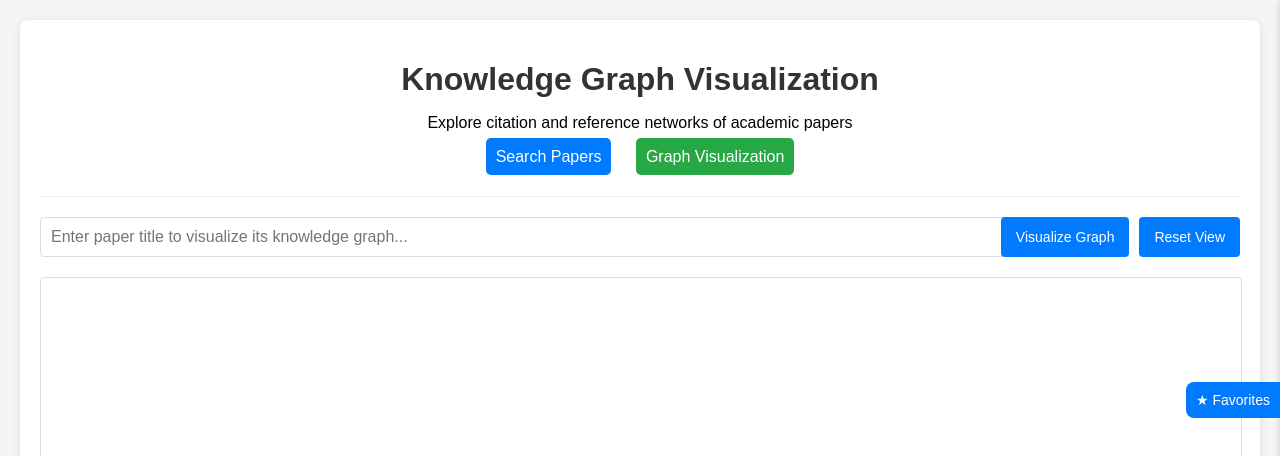
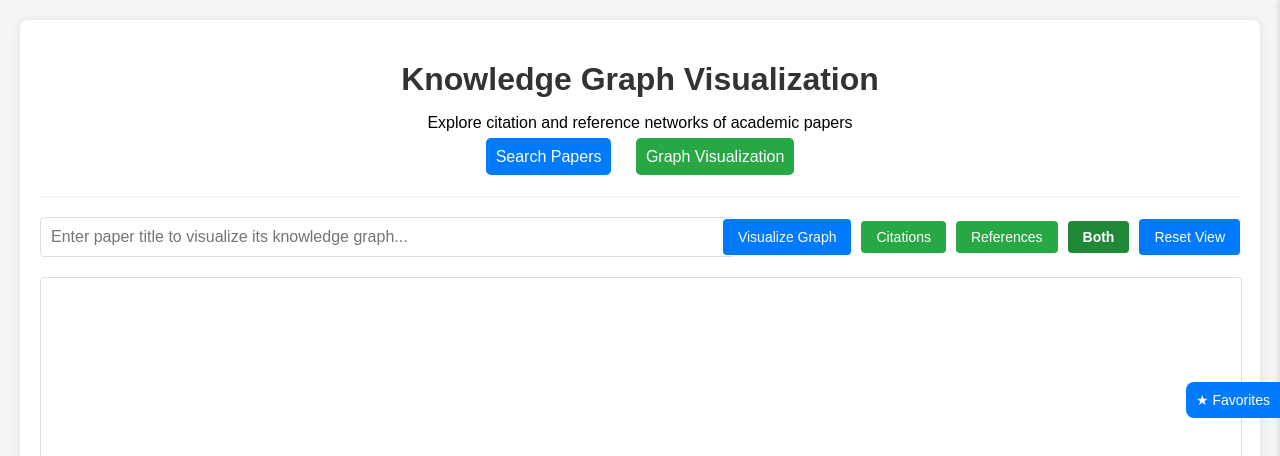
Before and after one commit to cjm-sfw/Mycopilot, a FastAPI app: page /graph in a window 1280 px wide. Shown: the top 456 px of the page. Run offline with FastAPI, Linux system fonts and the light colour scheme.

Commit message:
Add toggle buttons to switch between citations, references, and combined view in graph visualization

```diff
--- a/frontend/templates/graph.html
+++ b/frontend/templates/graph.html
@@ -41,6 +41,31 @@
             margin-bottom: 20px;
             flex-wrap: wrap;
             gap: 10px;
+        }
+
+        .graph-controls {
+            display: flex;
+            gap: 10px;
+            align-items: center;
+        }
+
+        .toggle-btn {
+            padding: 8px 15px;
+            background-color: #28a745;
+            color: white;
+            border: none;
+            border-radius: 4px;
+            cursor: pointer;
+            font-size: 14px;
+        }
+
+        .toggle-btn.active {
+            background-color: #218838;
+            font-weight: bold;
+        }
+
+        .toggle-btn:hover {
+            background-color: #218838;
         }
 
         .search-box {
@@ -311,8 +336,11 @@
             <div class="search-box">
                 <input type="text" id="paper-title" placeholder="Enter paper title to visualize its knowledge graph...">
             </div>
-            <div class="buttons">
+            <div class="graph-controls">
                 <button id="visualize-btn">Visualize Graph</button>
+                <button id="citations-btn" class="toggle-btn">Citations</button>
+                <button id="references-btn" class="toggle-btn">References</button>
+                <button id="both-btn" class="toggle-btn active">Both</button>
                 <button id="reset-btn">Reset View</button>
             </div>
         </div>
@@ -402,6 +430,66 @@
                     visualizeGraph();
                 }
             });
+
+            // Setup toggle buttons
+            document.getElementById('citations-btn').addEventListener('click', function() {
+                toggleGraphView('citations');
+            });
+
+            document.getElementById('references-btn').addEventListener('click', function() {
+                toggleGraphView('references');
+            });
+
+            document.getElementById('both-btn').addEventListener('click', function() {
+                toggleGraphView('both');
+            });
+        }
+
+        function toggleGraphView(view) {
+            // Update button states
+            document.getElementById('citations-btn').classList.remove('active');
+            document.getElementById('references-btn').classList.remove('active');
+            document.getElementById('both-btn').classList.remove('active');
+
+            // Add active class to clicked button
+            document.getElementById(view + '-btn').classList.add('active');
+
+            // If we don't have graph data, do nothing
+            if (!currentGraphData) return;
+
+            // Filter nodes and links based on view
+            let filteredNodes, filteredLinks;
+
+            if (view === 'citations') {
+                // Show only citation links and related nodes
+                filteredLinks = currentGraphData.links.filter(link => link.type === 'citation');
+                const citationNodeIds = new Set();
+                filteredLinks.forEach(link => {
+                    citationNodeIds.add(link.source.id || link.source);
+                    citationNodeIds.add(link.target.id || link.target);
+                });
+                filteredNodes = currentGraphData.nodes.filter(node =>
+                    node.type === 'root' || citationNodeIds.has(node.id)
+                );
+            } else if (view === 'references') {
+                // Show only reference links and related nodes
+                filteredLinks = currentGraphData.links.filter(link => link.type === 'reference');
+                const referenceNodeIds = new Set();
+                filteredLinks.forEach(link => {
+                    referenceNodeIds.add(link.source.id || link.source);
+                    referenceNodeIds.add(link.target.id || link.target);
+                });
+                filteredNodes = currentGraphData.nodes.filter(node =>
+                    node.type === 'root' || referenceNodeIds.has(node.id)
+                );
+            } else {
+                // Show both (default)
+                filteredNodes = currentGraphData.nodes;
+                filteredLinks = currentGraphData.links;
+            }
+
+            // Re-render the graph with filtered data
+            renderGraph({nodes: filteredNodes, links: filteredLinks});
         }
 
         async function visualizeGraph() {
```
